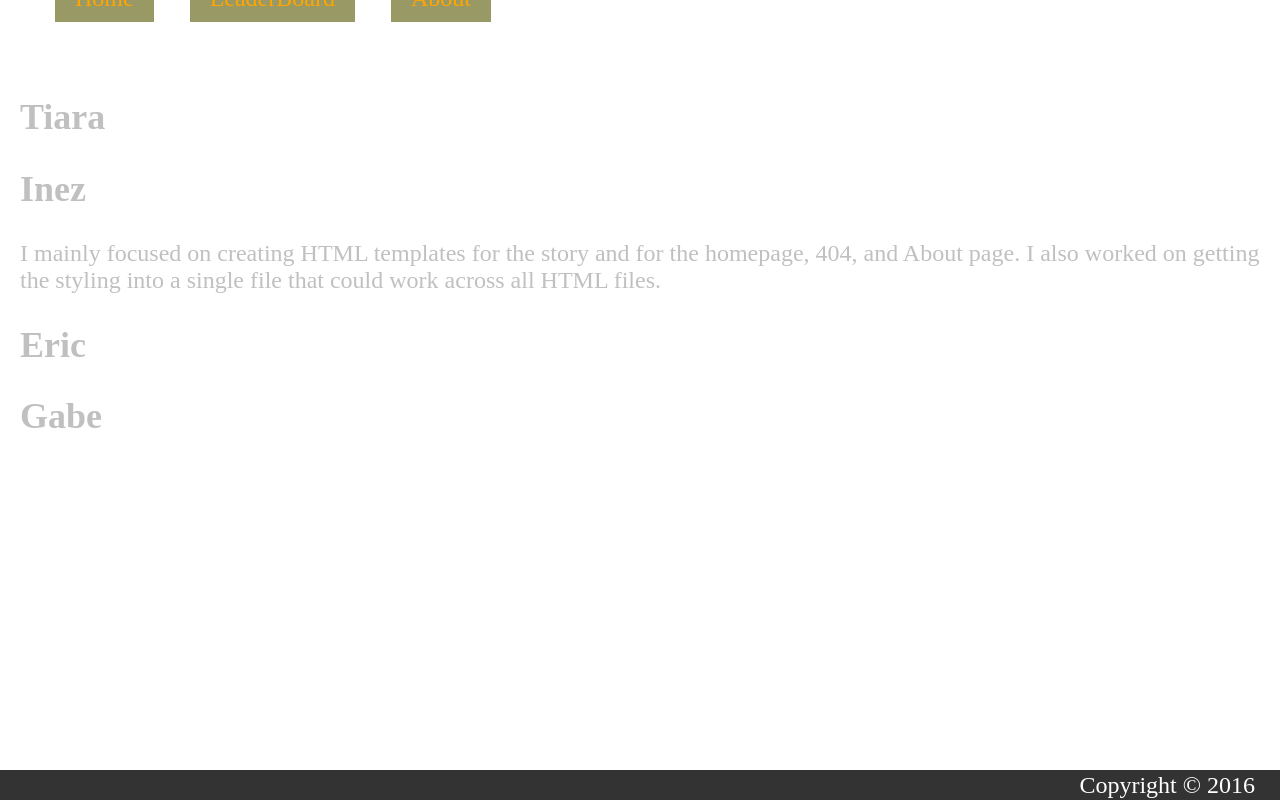
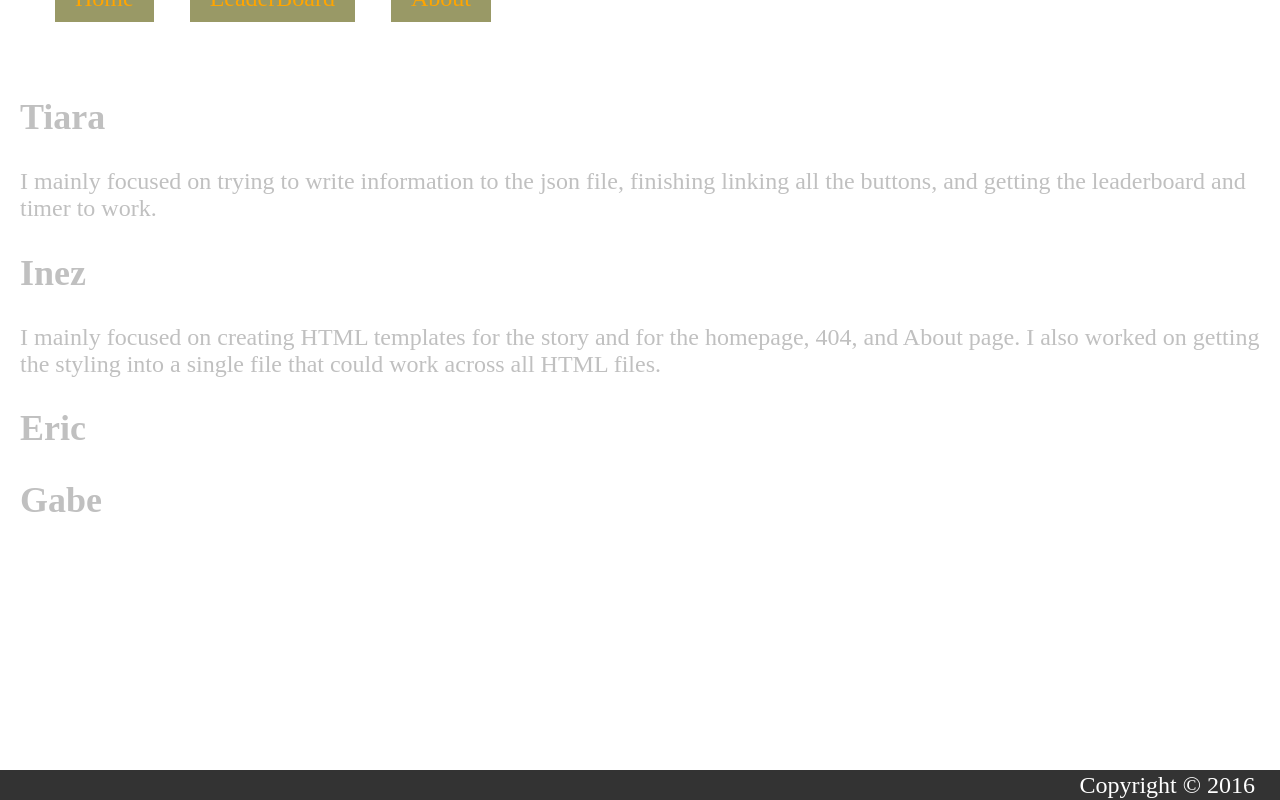
Before and after one commit to masst269/Dragons-Tower, a plain HTML site: page public/html/about.html in a window 1280 px wide. Drawn offline with Linux system fonts and the light colour scheme.

Commit message:
Update about.html

```diff
--- a/public/html/about.html
+++ b/public/html/about.html
@@ -25,7 +25,9 @@
 
       <section>
         <h1>Tiara</h1>
-        <p></p>
+        <p>I mainly focused on trying to write information to the
+        json file, finishing linking all the buttons, and getting
+        the leaderboard and timer to work.</p>
         <h1>Inez</h1>
         <p>I mainly focused on creating HTML templates for the story
         and for the homepage, 404, and About page. I also worked
```
